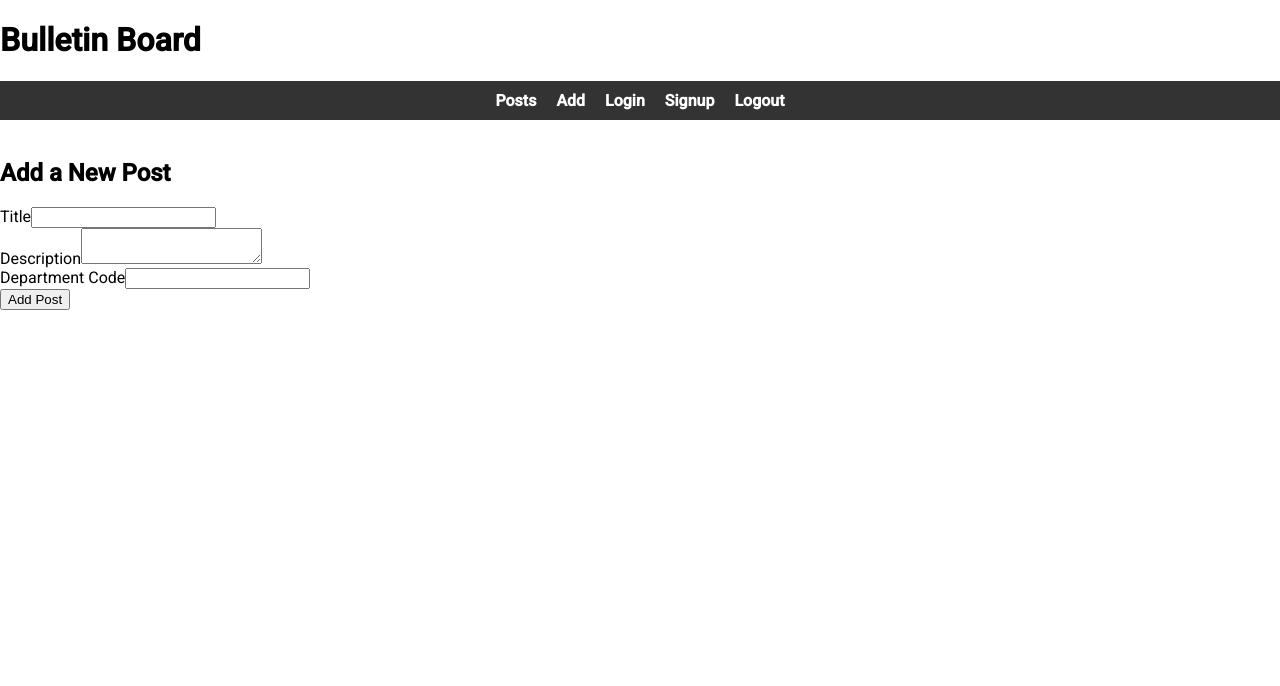
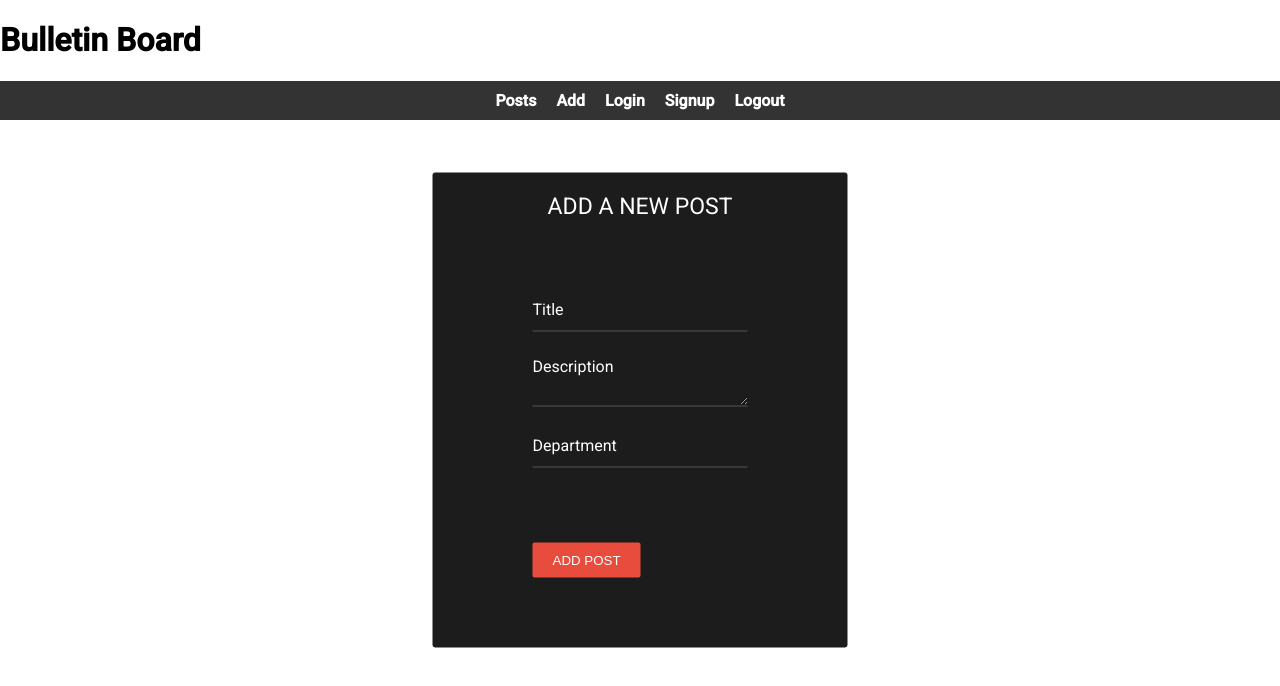
Before and after one commit to EwanJames69/APDS7311_POE, an Angular app: page /add in a window 1280 px wide. Shown: the top 686 px of the page. Built offline with nearby package versions, Linux system fonts and the light colour scheme; sample sign-in values are in the browser's storage.

Commit message:
Finished the project, just gotta make a few touch ups

```diff
--- a/package.json
+++ b/package.json
@@ -21,6 +21,7 @@
     "@angular/platform-browser-dynamic": "^16.2.0",
     "@angular/router": "^16.2.0",
     "@fortawesome/fontawesome-free": "^6.4.2",
+    "dompurify": "^3.0.6",
     "rxjs": "~7.8.0",
     "tslib": "^2.3.0",
     "zone.js": "~0.13.0"
--- a/src/app/home/home.component.css
+++ b/src/app/home/home.component.css
@@ -0,0 +1,63 @@
+.post-list {
+  list-style: none;
+  padding: 0;
+}
+
+.post {
+  display: flex;
+  justify-content: space-between;
+  border: 2px solid #ccc;
+  border-radius: 5px;
+  margin-bottom: 10px;
+  padding: 10px;
+  background-color: #f9f9f9;
+  margin-left: 10px;
+  margin-right: 10px;
+}
+
+.post-content {
+  flex: 1;
+}
+
+h3 {
+  font-size: 18px;
+  color: #333;
+  margin: 0;
+}
+
+p {
+  font-size: 14px;
+  color: #555;
+  margin: 5px 0;
+}
+
+span {
+  font-size: 12px;
+  color: #777;
+}
+
+.delete-button {
+  background-color: #ff6347;
+  color: #fff;
+  border: none;
+  padding: 5px 10px;
+  border-radius: 5px;
+  cursor: pointer;
+  transition: background-color 0.3s;
+}
+
+.delete-button:hover {
+  background-color: #ff483b;
+}
+
+.space-words {
+  margin-left: 10px;
+}
+
+.error-message {
+    color: red;
+    font-weight: bold;
+    font-size: 14px;
+    margin-bottom: 10px;
+    margin-left: 10px;
+  }
--- a/src/app/home/home.component.html
+++ b/src/app/home/home.component.html
@@ -1,15 +1,18 @@
 <div class="container">
-  <h2>Welcome to the Home Page of the Bulletin Board</h2>
+  <h2 class="space-words">Welcome to the Home Page of the Bulletin Board</h2>
 
-  <!-- Display error message if there is an error -->
-  <div *ngIf="hasError" class="alert alert-danger">{{ errorMessage }}</div>
+  <div *ngIf="hasError" class="error-message">{{ errorMessage }}</div>
 
   <div class="mt-4">
-    <h3>Posts:</h3>
-    <ul class="list-group">
-      <li class="list-group-item" *ngFor="let post of posts">
-        {{ post.title }} - {{ post.description }}
-        <button class="btn btn-danger float-right" (click)="deletePost(post._id)">Delete</button>
+    <h3 class="space-words">Posts:</h3>
+    <ul class="post-list">
+      <li *ngFor="let post of posts" class="post">
+        <div class="post-content">
+          <h3>{{ post.title }}</h3>
+          <p>{{ post.description }}</p>
+          <span>Department: {{ post.departmentCode }}</span>
+        </div>
+        <button class="delete-button" (click)="deletePost(post._id)">Delete</button>
       </li>
     </ul>
   </div>
--- a/src/app/home/home.component.ts
+++ b/src/app/home/home.component.ts
@@ -42,12 +42,27 @@ export class HomeComponent implements OnInit {
   }
 
   deletePost(id: string) {
-    console.log('I was summoned');
-    this.postsService
-      .delete(id)
-      .subscribe({ next: (v) => console.log(v), error: (e) => console.log(e)})
+    // Checking if the user is logged in
+    if (!this.auth.isLoggedIn) {
+      // Displaying an error message
+      this.hasError = true;
+      this.errorMessage = 'You are not authorized to delete a post.';
+      return;
+  }
 
-      const filtered = this.posts.filter((post) => post._id !== id);
-      this.posts = filtered;
+  this.postsService.delete(id)
+      .subscribe({
+          next: (v) => {
+              console.log(v);
+              // Remove the deleted post from the list
+              const filtered = this.posts.filter((post) => post._id !== id);
+              this.posts = filtered;
+          },
+          error: (e) => {
+              console.log(e);
+              // Handle error, show error message if necessary
+          }
+      }
+    );
   }
 }
--- a/src/app/login/login.component.css
+++ b/src/app/login/login.component.css
@@ -1,8 +1,8 @@
 .main {
-    background-color: #FFFFFF;
+    background-color: #ebd7d7;
     width: 400px;
     height: 400px;
-    margin: 7em auto;
+    margin: 2em auto;
     border-radius: 1.5em;
     box-shadow: 0px 11px 35px 2px rgba(0, 0, 0, 0.14);
   }
--- a/src/app/post/post.component.css
+++ b/src/app/post/post.component.css
@@ -0,0 +1,82 @@
+.text-center {
+    color: #fff;
+    text-transform: uppercase;
+    font-size: 23px;
+    margin: -50px 0 80px 0;
+    display: block;
+    text-align: center;
+  }
+
+  .box {
+    position: absolute;
+    left: 50%;
+    top: 50%;
+    transform: translate(-50%, -50%);
+    background-color: rgba(0, 0, 0, 0.89);
+    border-radius: 3px;
+    padding: 70px 100px;
+    margin-top: 10px;
+  }
+
+  .input-container {
+    position: relative;
+    margin-bottom: 25px;
+  }
+
+  .input-container label {
+    position: absolute;
+    top: 0px;
+    left: 0px;
+    font-size: 16px;
+    color: #fff;
+    pointer-events: none;
+    transition: all 0.5s ease-in-out;
+  }
+
+  .input-container input,
+  .input-container textarea {
+    border: 0;
+    border-bottom: 1px solid #555;
+    background: transparent;
+    width: 100%;
+    padding: 8px 0 5px 0;
+    font-size: 16px;
+    color: #fff;
+  }
+
+  .input-container input:focus,
+  .input-container textarea:focus {
+    border: none;
+    outline: none;
+    border-bottom: 1px solid #e74c3c;
+  }
+
+  .btn {
+    color: #fff;
+    background-color: #e74c3c;
+    outline: none;
+    border: 0;
+    color: #fff;
+    padding: 10px 20px;
+    text-transform: uppercase;
+    margin-top: 50px;
+    border-radius: 2px;
+    cursor: pointer;
+    position: relative;
+  }
+
+  .input-container input:focus ~ label,
+  .input-container textarea:focus ~ label,
+  .input-container input:valid ~ label,
+  .input-container textarea:valid ~ label {
+    top: -12px;
+    font-size: 12px;
+  }
+
+  .error-message {
+    color: red;
+    font-weight: bold;
+    font-size: 14px;
+    margin-bottom: 10px;
+    margin-left: 10px;
+  }
--- a/src/app/post/post.component.html
+++ b/src/app/post/post.component.html
@@ -1,22 +1,19 @@
-<div class="container">
-  <h2>Add a New Post</h2>
-
+<div class="box">
   <form (submit)="addNewPost($event)">
-    <div class="form-group">
-      <label for="title">Title</label>
-      <input type="text" id="title" class="form-control" [formControl]="title" required>
+    <span class="text-center">Add a New Post</span>
+    <div class="input-container">
+      <input type="text" required [formControl]="title" id="title">
+      <label>Title</label>
     </div>
-
-    <div class="form-group">
-      <label for="description">Description</label>
-      <textarea id="description" class="form-control" [formControl]="description" required></textarea>
+    <div class="input-container">
+      <textarea required [formControl]="description" id="description"></textarea>
+      <label>Description</label>
     </div>
-
-    <div class="form-group">
-      <label for="departmentCode">Department Code</label>
-      <input type="text" id="departmentCode" class="form-control" [formControl]="departmentCode" required>
+    <div class="input-container">
+      <input type="text" required [formControl]="departmentCode" id="departmentCode">
+      <label>Department</label>
     </div>
-
-    <button type="submit" class="btn btn-primary">Add Post</button>
+    <div *ngIf="hasError" class="error-message">{{ errorMessage }}</div>
+    <button type="submit" class="btn">Add Post</button>
   </form>
 </div>
```
Also changed, not shown: 1 other file (tests, documents, lock files or other folders).
